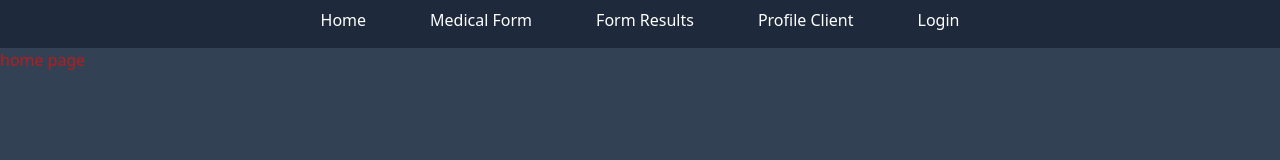
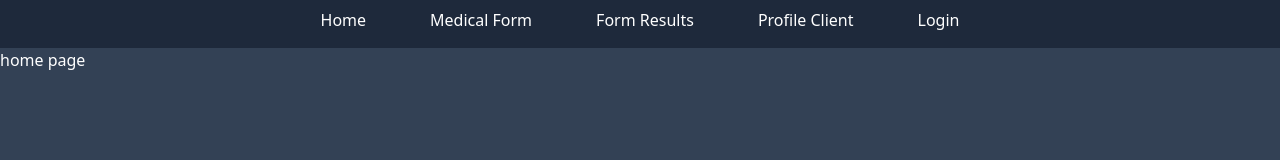
Before and after one commit to ZebTM/RevUC-2024-Hackathon, a Next.js app in the folder Medical-Exam-Site/: page / in a window 1280 px wide. Shown: the top 160 px of the page. Built offline with nearby package versions, Linux system fonts and the light colour scheme.

Commit message:
fixed issues in dropdown

```diff
--- a/Medical-Exam-Site/src/app/form_results/page.js
+++ b/Medical-Exam-Site/src/app/form_results/page.js
@@ -1,7 +1,11 @@
+"use client"
+import React from 'react';
+
 export default function form_results() {
-    return (
-      <div>
-        <p> form results page </p>
-      </div>
-    );
-  }
+
+  return (
+    <div>
+      <h2>Results</h2>
+    </div>
+  );
+}
--- a/Medical-Exam-Site/src/app/medical_form/page.js
+++ b/Medical-Exam-Site/src/app/medical_form/page.js
@@ -68,7 +68,7 @@ export default function MedicalForm() {
         <input id="file" name="file" type="file" />
         <br/>
         <br/>
-        <input type="submit" className="bg-slate-800 p-2 rounded-xl" />
+        <input type="submit" className="bg-white p-2 text-black rounded-xl" />
       </form>
     </div>
   );
--- a/Medical-Exam-Site/src/app/page.js
+++ b/Medical-Exam-Site/src/app/page.js
@@ -1,9 +1,12 @@
-//import Navbar from '.../comps/navbar';
+"use client"
+import React from 'react';
+
 export default function() {
   return (
     <div className>
       {/*<Navbar />*/}
-      <p className="text-red-700"> home page </p>
+      <p className="text-white"> home page </p>
+
     </div>
   );
 }
```
